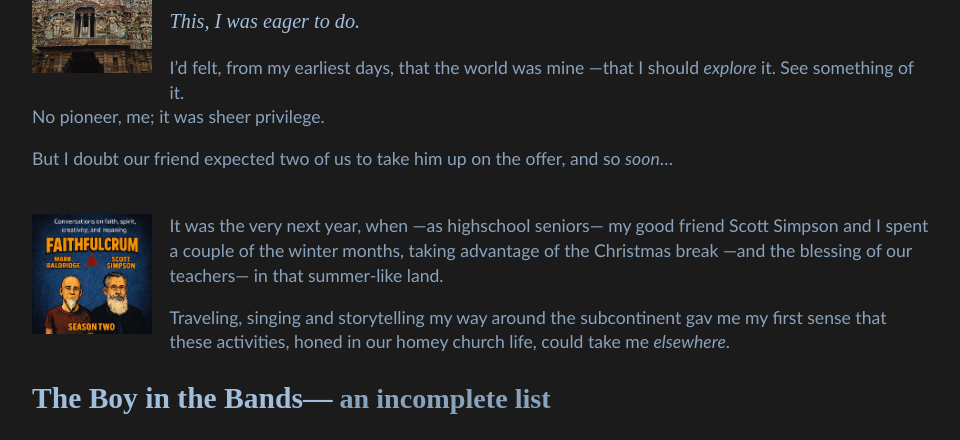
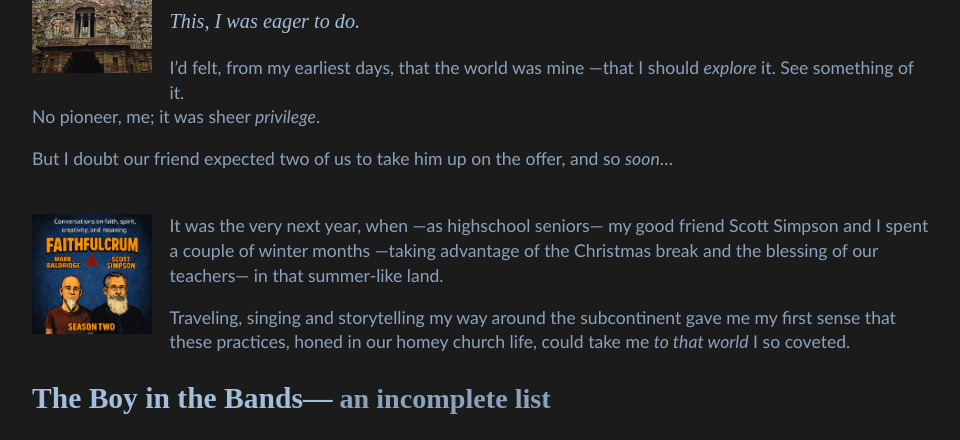
Before and after one commit to Interactimation/portfolio, a Jekyll site: the page built from performing/index.md, in a window 1280 px wide. Shown: the part 1283-1723 px from the top of the page, without its empty margins (158-1118 px from the left). Built offline with Jekyll 4.4.1, drawn with Linux system fonts in a browser that asks for light colours.

```diff
--- a/performing/index.md
+++ b/performing/index.md
@@ -63,7 +63,7 @@ On his departure, he invited us to return the visit.
 > This, I was eager to do.
 
 I'd felt, from my earliest days, that the world was mine —that I should _explore_ it. See something of it.
-No pioneer, me; it was sheer privilege.
+No pioneer, me; it was sheer _privilege_.
 
 But I doubt our friend expected two of us to take him up on the offer, and so _soon_...
 <p>
@@ -74,10 +74,10 @@ It was the very next year, when —as highschool seniors— my good friend Scott
        src="{{ "/pix/seasonTwoCharicatures.jpg" | relative_url }}"
        alt="faithfulcrum logo">
 </a>
-and I spent a couple of the winter months, taking advantage of the Christmas break —and the blessing of our teachers— in that summer-like land.
+and I spent a couple of winter months —taking advantage of the Christmas break and the blessing of our teachers— in that summer-like land.
 </p>
 
-Traveling, singing and storytelling my way around the subcontinent gav me my first sense that these activities, honed in our homey church life, could take me _elsewhere_.
+Traveling, singing and storytelling my way around the subcontinent gave me my first sense that these practices, honed in our homey church life, could take me _to that world_ I so coveted.
 
 
 ## **The Boy in the Bands—** an incomplete list
```
Also changed, not shown: writing/index.md (+9 -7 lines).
